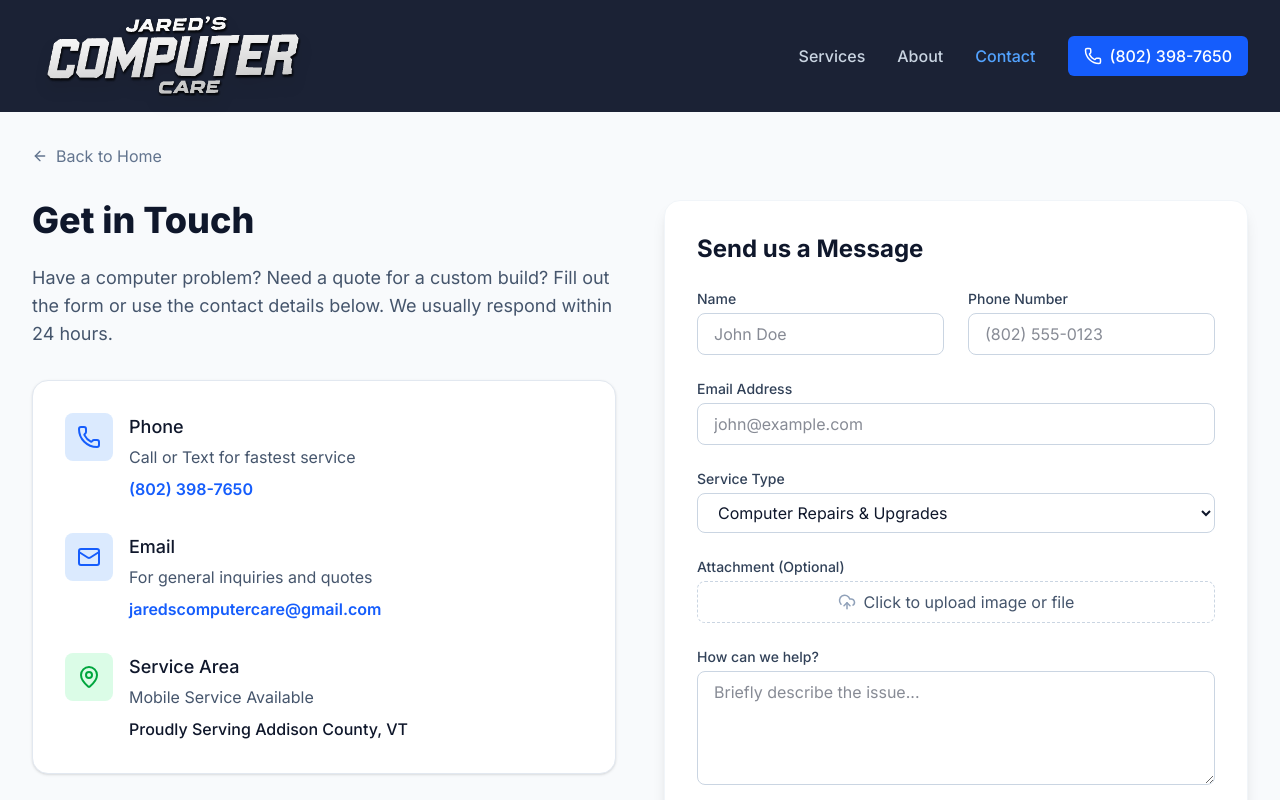
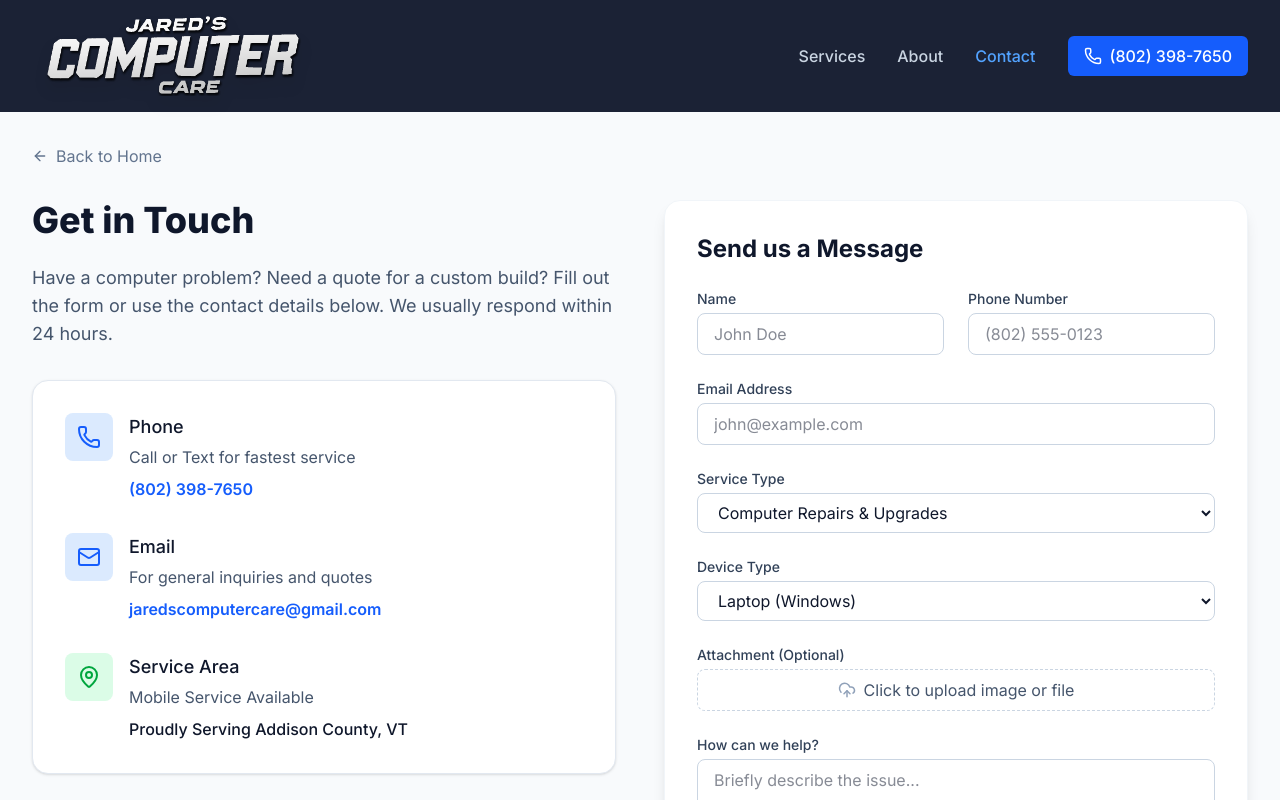
Before and after one commit to jaredscomputercare/jaredscomputercare-web, a Next.js app: page / in a window 1280 px wide. Both pictures are taken after a click on the button "Contact". Shown: the top 800 px of the page. Built offline with nearby package versions, Linux system fonts and the light colour scheme.

Commit message:
formsubmit success message addition

```diff
--- a/app/page.tsx
+++ b/app/page.tsx
@@ -172,7 +172,7 @@ const Hero = ({ onNavigate }: HeroProps) => {
 
             <h1 className="text-3xl md:text-4xl lg:text-5xl font-extrabold text-white tracking-tight mb-4 leading-tight">
               <span style={{ textShadow: "0 4px 10px rgba(0,0,0,0.9)" }}>
-                IT Services <br className="hidden md:block" />
+                Expert IT Services <br className="hidden md:block" />
               </span>
               <span className="text-transparent bg-clip-text bg-gradient-to-r from-blue-400 to-green-400 pb-2 drop-shadow-[0_5px_5px_rgba(0,0,0,0.8)]">
                 & Computer Repair
@@ -319,7 +319,7 @@ const About = () => {
 
           <div>
             <h2 className="text-3xl font-extrabold text-slate-900 sm:text-4xl mb-6">
-              Jared's IT Services
+              Jared Messner IT Services
             </h2>
             <p className="text-lg text-slate-600 mb-6">
               Based right here in Addison County, Vermont, I provide personalized IT support that big box stores just can't match.
@@ -351,18 +351,17 @@ const Certifications = () => {
   // Update these src paths with the actual names of your PNG files
   // once you put them in your /public/assets/ folder.
   const certs = [
-    { name: 'CompTIA A+', src: '/assets/A+.png' },
-    { name: 'CompTIA Network+', src: '/assets/Network+.png' },
-    { name: 'CompTIA Security+', src: '/assets/Security+.png' },
-    { name: 'Linux LPI Essentials', src: '/assets/LPIEssentials.png' },
-    { name: 'Cisco CCNA', src: '/assets/CCNA.png' }
+    { name: 'CompTIA A+', src: '/assets/cert1.png' },
+    { name: 'Microsoft Certified', src: '/assets/cert2.png' },
+    { name: 'Cisco Certified', src: '/assets/cert3.png' },
+    { name: 'Apple Certified', src: '/assets/cert4.png' },
   ];
 
   return (
-    <section className="py-10 bg-slate-50 border-t border-b border-slate-200">
+    <section className="py-12 bg-slate-50 border-t border-b border-slate-200">
       <div className="max-w-7xl mx-auto px-4 sm:px-6 lg:px-8">
-        <p className="text-center text-xs font-bold uppercase tracking-widest text-slate-400 mb-6">
-          Industry Certifications
+        <p className="text-center text-xs font-bold uppercase tracking-widest text-slate-400 mb-8">
+          Industry Certifications & Partnerships
         </p>
         <div className="flex flex-wrap justify-center items-center gap-10 md:gap-20">
           {certs.map((cert, index) => (
@@ -374,7 +373,7 @@ const Certifications = () => {
               <img
                 src={cert.src}
                 alt={cert.name}
-                className="max-h-full w-auto object-contain"
+                className="max-h-full w-auto object-contain drop-shadow-sm"
               />
             </div>
           ))}
@@ -394,13 +393,14 @@ const ContactPage = ({ onNavigate }: ContactPageProps) => {
   });
   const [fileName, setFileName] = useState<string | null>(null);
 
-  // State for the current URL to pass to FormSubmit for redirection
-  const [currentUrl, setCurrentUrl] = useState('');
+  // State for the redirect URL
+  const [redirectUrl, setRedirectUrl] = useState('');
 
   useEffect(() => {
-    // Get the current window URL (e.g., https://jareds-computer-care.vercel.app/)
+    // Tell FormSubmit to send the user back to the home page WITH a success flag
     if (typeof window !== 'undefined') {
-        setCurrentUrl(window.location.href);
+        const baseUrl = window.location.origin;
+        setRedirectUrl(`${baseUrl}/?success=true`);
     }
   }, []);
 
@@ -490,8 +490,8 @@ const ContactPage = ({ onNavigate }: ContactPageProps) => {
               <input type="hidden" name="_captcha" value="false" />
               <input type="hidden" name="_autoresponse" value="Thank you for contacting Jared's Computer Care. We have received your message and will get back to you shortly." />
 
-              {/* Redirect back to the current page (home or contact) after submission */}
-              <input type="hidden" name="_next" value={currentUrl} />
+              {/* THIS is the modified redirect URL containing the success flag */}
+              <input type="hidden" name="_next" value={redirectUrl} />
 
               <div className="grid grid-cols-1 md:grid-cols-2 gap-6">
                 <div>
@@ -549,7 +549,24 @@ const ContactPage = ({ onNavigate }: ContactPageProps) => {
                   <option>Computer Cleaning</option>
                   <option>Website Development</option>
                   <option>Networking & Wifi</option>
-                  <option>Other...</option>
+                  <option>And Much More</option>
+                </select>
+              </div>
+
+              <div>
+                <label htmlFor="device" className="block text-sm font-medium text-slate-700 mb-1">Device Type</label>
+                <select
+                  id="device"
+                  name="device"
+                  className="w-full px-4 py-2 border border-slate-300 rounded-lg focus:ring-2 focus:ring-blue-500 focus:border-blue-500 outline-none transition-all bg-white"
+                  onChange={handleChange}
+                >
+                  <option>Laptop (Windows)</option>
+                  <option>Desktop PC</option>
+                  <option>Macbook / iMac</option>
+                  <option>iPhone / iPad</option>
+                  <option>Android Phone/Tablet</option>
+                  <option>Other / Networking</option>
                 </select>
               </div>
 
@@ -670,6 +687,22 @@ const Footer = ({ onNavigate }: FooterProps) => {
 
 export default function App() {
   const [currentPage, setCurrentPage] = useState('home');
+  const [showSuccessModal, setShowSuccessModal] = useState(false);
+
+  // This checks the URL for the ?success=true flag when the page loads
+  useEffect(() => {
+    if (typeof window !== 'undefined') {
+      const urlParams = new URLSearchParams(window.location.search);
+
+      if (urlParams.get('success') === 'true') {
+        // Show the success pop-up!
+        setShowSuccessModal(true);
+
+        // Clean up the URL bar so it doesn't say ?success=true anymore (keeps it looking professional)
+        window.history.replaceState({}, document.title, window.location.pathname);
+      }
+    }
+  }, []);
 
   const handleNavigate = (page: string, sectionId?: string) => {
     setCurrentPage(page);
@@ -691,7 +724,7 @@ export default function App() {
   };
 
   return (
-    <div className="font-sans antialiased text-slate-900 bg-slate-50 min-h-screen">
+    <div className="font-sans antialiased text-slate-900 bg-slate-50 min-h-screen relative">
       <Navbar onNavigate={handleNavigate} currentPage={currentPage} />
 
       <main>
@@ -708,6 +741,27 @@ export default function App() {
       </main>
 
       <Footer onNavigate={handleNavigate} />
+
+      {/* SUCCESS MODAL POPUP */}
+      {showSuccessModal && (
+        <div className="fixed inset-0 z-[100] flex items-center justify-center bg-slate-900/60 backdrop-blur-sm p-4 transition-all">
+          <div className="bg-white rounded-2xl p-8 max-w-sm w-full text-center shadow-2xl transform scale-100 transition-transform">
+            <div className="w-16 h-16 bg-green-100 rounded-full flex items-center justify-center mx-auto mb-4">
+              <CheckCircle2 className="text-green-600" size={32} />
+            </div>
+            <h3 className="text-2xl font-bold text-slate-900 mb-2">Message Sent!</h3>
+            <p className="text-slate-600 mb-8">
+              Thank you for reaching out. We have received your message and will get back to you shortly.
+            </p>
+            <button
+              onClick={() => setShowSuccessModal(false)}
+              className="w-full bg-blue-600 hover:bg-blue-700 text-white font-medium py-3 px-4 rounded-xl transition-all shadow-md hover:shadow-lg"
+            >
+              Back to Website
+            </button>
+          </div>
+        </div>
+      )}
     </div>
   );
 }
```
